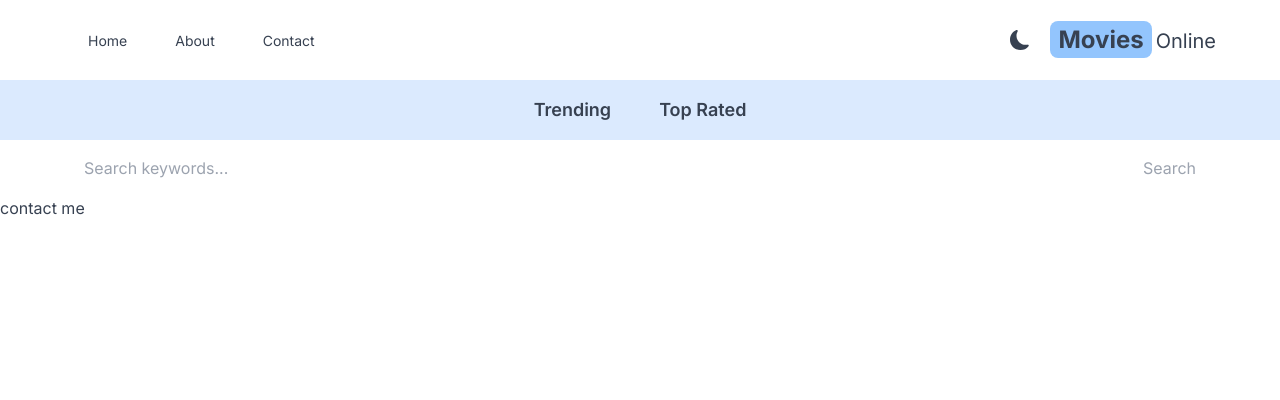
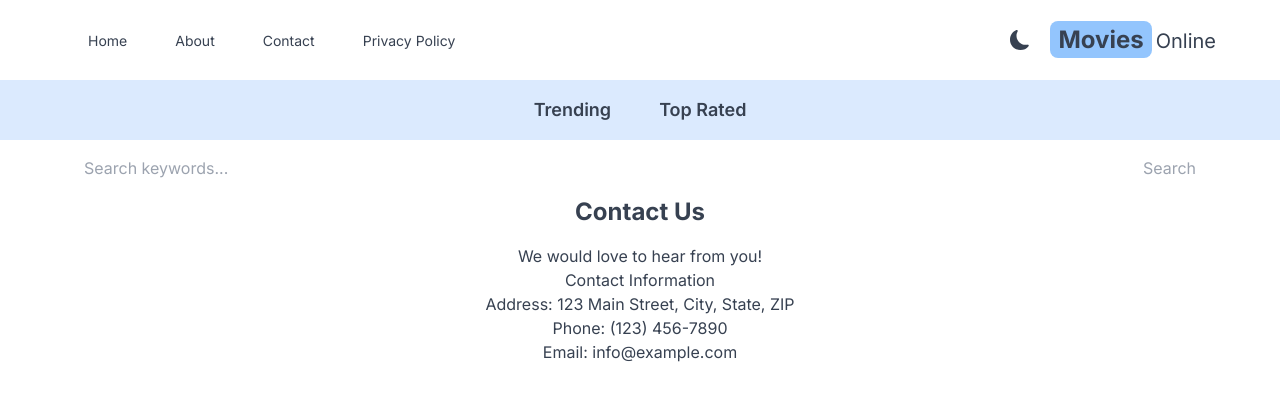
Before and after one commit to Rainbowyi/Rainbowyi-term2-next.js-assignment, a Next.js app: page /contact in a window 1280 px wide. Shown: the top 400 px of the page. Built offline with nearby package versions, Linux system fonts and the light colour scheme.

Commit message:
add page

```diff
--- a/src/app/contact/page.jsx
+++ b/src/app/contact/page.jsx
@@ -1,7 +1,16 @@
-import React from 'react'
+import React from 'react';
 
-export default function contact() {
+export default function Contact() {
   return (
-    <div>contact me</div>
-  )
+    <div className="flex items-start justify-center h-screen">
+      <div className="text-center">
+        <h1 className="text-2xl font-bold mb-4">Contact Us</h1>
+        <p>We would love to hear from you!</p>
+        <h2>Contact Information</h2>
+        <p>Address: 123 Main Street, City, State, ZIP</p>
+        <p>Phone: (123) 456-7890</p>
+        <p>Email: info@example.com</p>
+      </div>
+    </div>
+  );
 }
--- a/src/app/loading.jsx
+++ b/src/app/loading.jsx
@@ -1,4 +1,5 @@
 import React from 'react'
+
 
 export default function loading() {
   return (
--- /dev/null
+++ b/src/app/privacy/page.jsx
@@ -0,0 +1,17 @@
+import React from 'react'
+
+export default function page() {
+  return (
+    <div className="flex items-start justify-center h-screen">
+      <div className="text-center">
+        <h1 className="text-2xl font-bold mb-4">Privacy Policy</h1>
+        <p>This Privacy Policy describes how we collect, use, and protect your
+           personal information when you visit our website or use our services.
+           We are committed to safeguarding your privacy and ensuring that your
+          personal information is handled securely and in accordance with
+          applicable data protection laws.</p>
+
+      </div>
+    </div>
+  )
+}
--- a/src/components/Header.js
+++ b/src/components/Header.js
@@ -5,6 +5,7 @@ import MenuItem from './MenuItem'
 import {AiFillHome} from 'react-icons/ai'
 import {BsFillInfoCircleFill} from 'react-icons/bs'
 import {IoMdContact} from 'react-icons/io'
+import {MdOutlinePolicy} from 'react-icons/md'
 import Link from 'next/link'
 import DarkModeSwitch from './DarkModeSwitch'
 
@@ -15,6 +16,7 @@ export default function Header() {
       <MenuItem title='Home' address='/' Icon={AiFillHome} />
       <MenuItem title='About' address='/about' Icon={BsFillInfoCircleFill} />
       <MenuItem title='Contact' address='/contact' Icon={IoMdContact} />
+      <MenuItem title='Privacy Policy' address='/privacy' Icon={MdOutlinePolicy} />
     </div>
 
     <div className='flex items-center space-x-5'>
```
